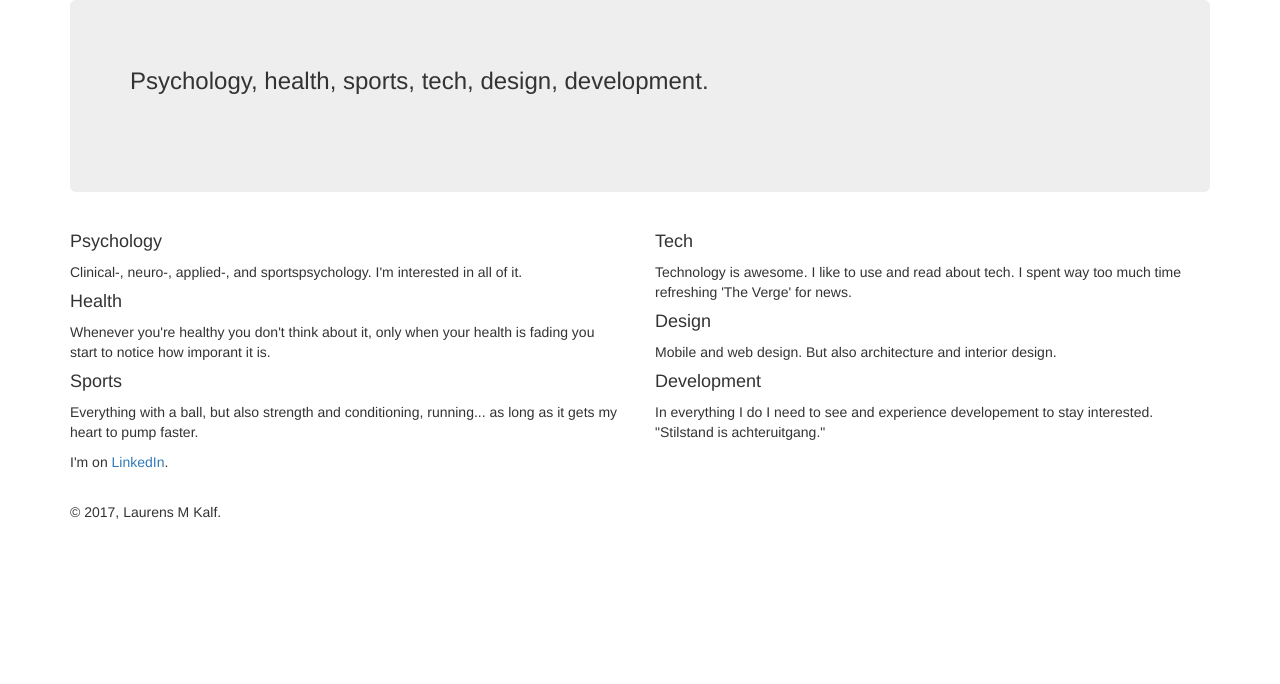
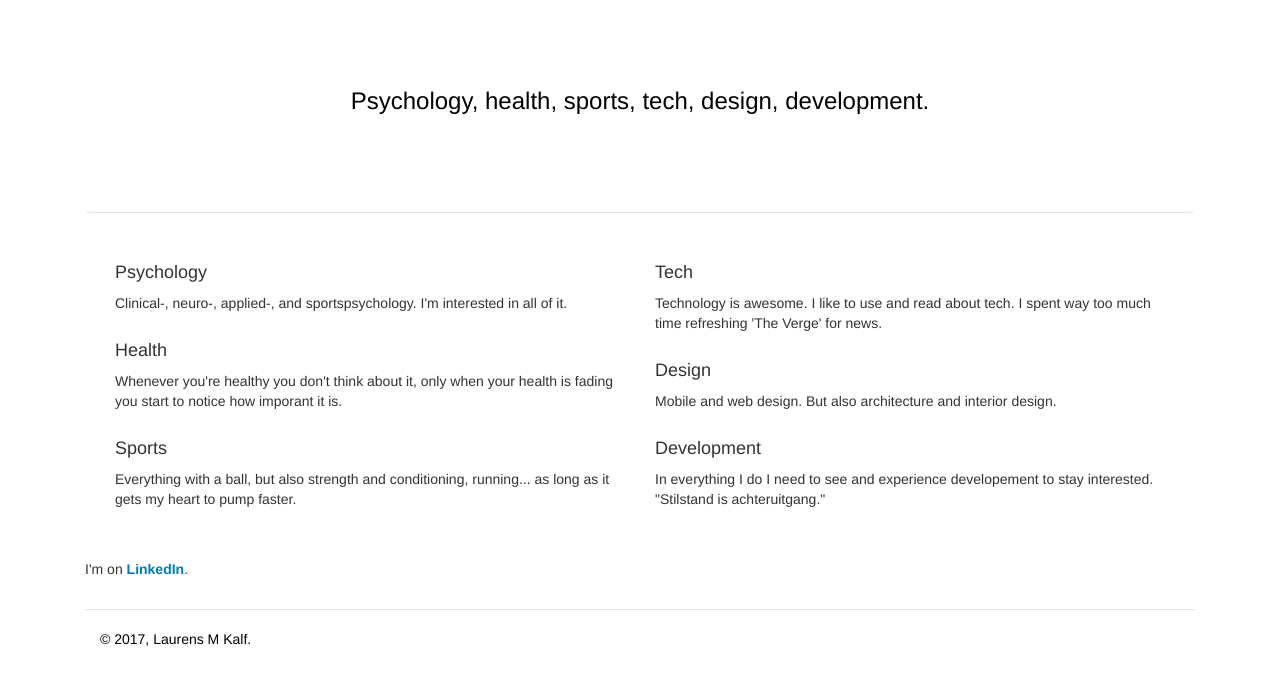
Before and after one commit to Laurensmarnixkalf/laurenskalf, a plain HTML site: page index.html in a window 1280 px wide. Drawn offline with nearby package versions, Linux system fonts and the light colour scheme.

Commit message:
Add files via upload
Changed filename and location of css file.

```diff
--- a/index.html
+++ b/index.html
@@ -19,7 +19,7 @@
         <script src="https://maxcdn.bootstrapcdn.com/bootstrap/3.3.7/js/bootstrap.min.js" integrity="sha384-Tc5IQib027qvyjSMfHjOMaLkfuWVxZxUPnCJA7l2mCWNIpG9mGCD8wGNIcPD7Txa" crossorigin="anonymous"></script>
 
         <!-- Custom styles for Bootstrap template -->
-        <link href="css/jumbotron-narrow.css" rel="stylesheet">
+        <link href="css/lmk.css" rel="stylesheet">
     </head>
 
   <body>
```
